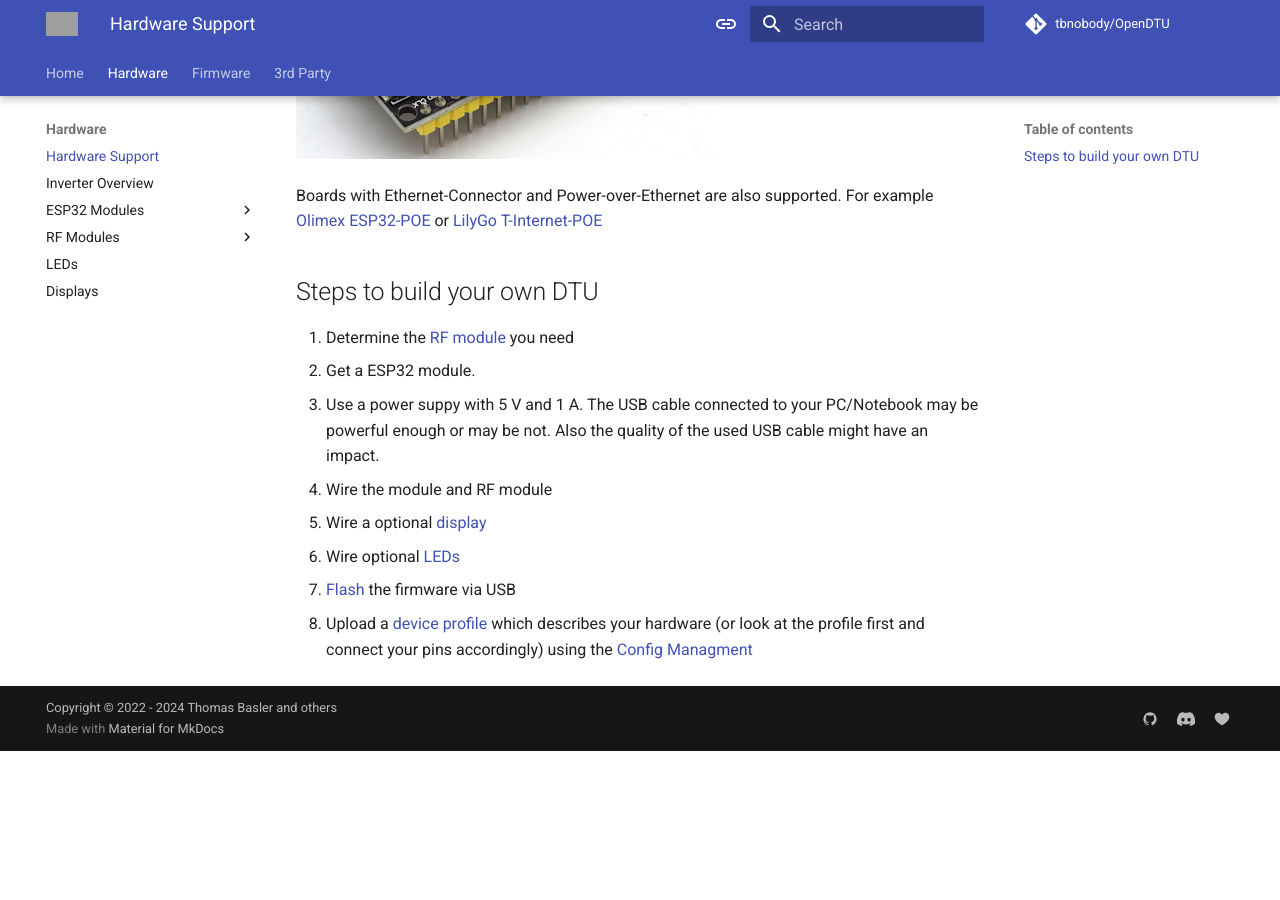
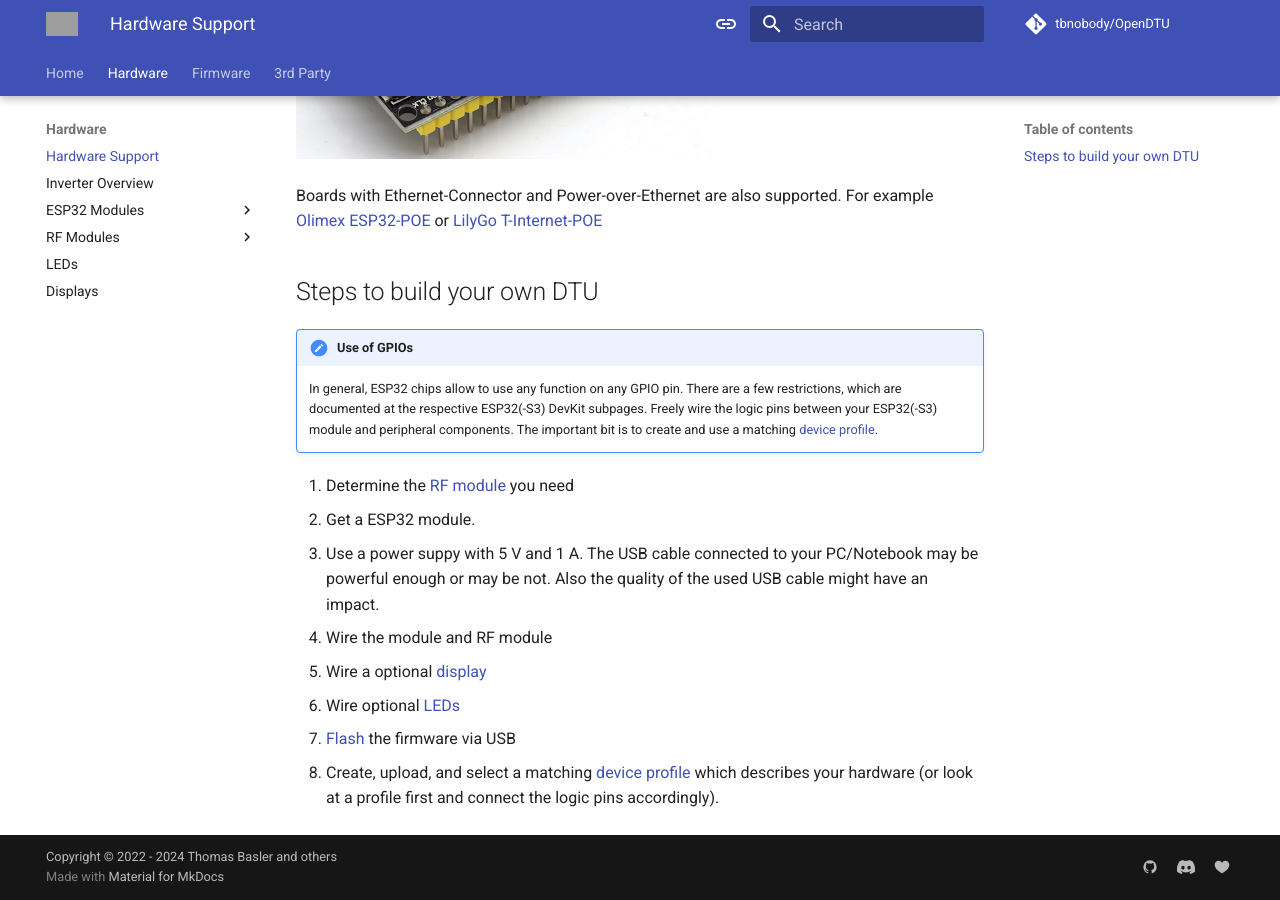
Before and after one commit to tbnobody/OpenDTU-docs, an MkDocs documentation site: the page built from docs/hardware/index.md, in a window 1280 px wide and 900 px high, scrolled down 690 px. Built offline with MkDocs 1.6.1 and Material for MkDocs 9.7.7, drawn with Linux system fonts in a browser that asks for light colours; comment, search, counter and statistics services are not loaded; before the commit the page ends 1441 px from its top, so only the background shows below that; grey boxes are pictures that could not be loaded.

Commit message:
clarify that ESP32 pins are freely usable

```diff
--- a/docs/hardware/index.md
+++ b/docs/hardware/index.md
@@ -19,6 +19,13 @@ Boards with Ethernet-Connector and Power-over-Ethernet are also supported. For e
 
 ## Steps to build your own DTU
 
+!!!note "Use of GPIOs"
+    In general, ESP32 chips allow to use any function on any GPIO pin. There
+    are a few restrictions, which are documented at the respective ESP32(-S3)
+    DevKit subpages. Freely wire the logic pins between your ESP32(-S3) module
+    and peripheral components. The important bit is to create and use a
+    matching [device profile](../firmware/device_profiles.md).
+
 1. Determine the [RF module](inverter_overview.md) you need
 2. Get a ESP32 module.
 3. Use a power suppy with 5 V and 1 A. The USB cable connected to your PC/Notebook may be powerful enough or may be not. Also the quality of the used USB cable might have an impact.
@@ -26,4 +33,6 @@ Boards with Ethernet-Connector and Power-over-Ethernet are also supported. For e
 5. Wire a optional [display](display.md)
 6. Wire optional [LEDs](led.md)
 7. [Flash](../firmware/flash_esp.md) the firmware via USB
-8. Upload a [device profile](../firmware/device_profiles.md) which describes your hardware (or look at the profile first and connect your pins accordingly) using the [Config Managment](../firmware/configuration/config_settings.md)
+8. Create, upload, and select a matching [device profile](../firmware/device_profiles.md)
+   which describes your hardware (or look at a profile first and connect the
+   logic pins accordingly).
```
